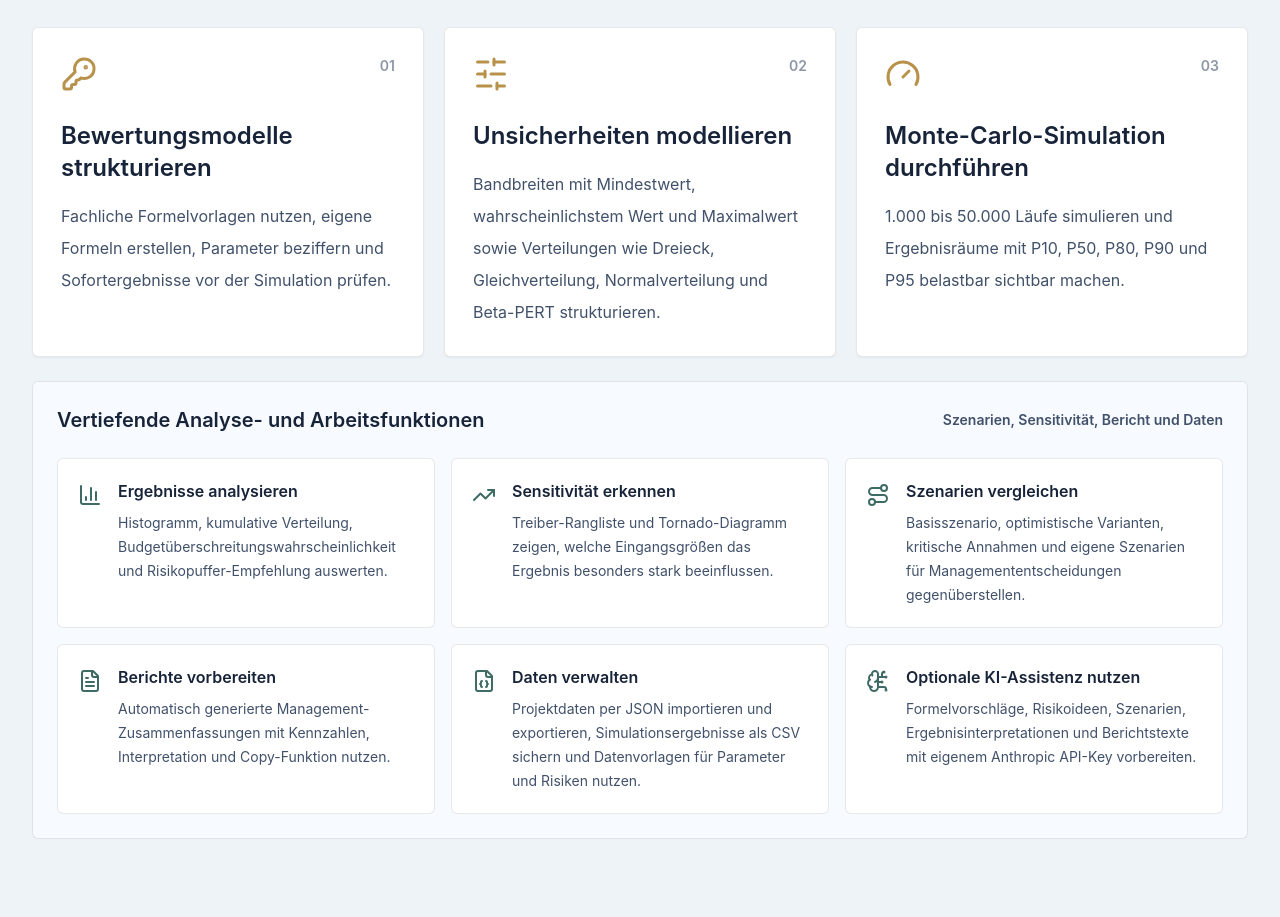
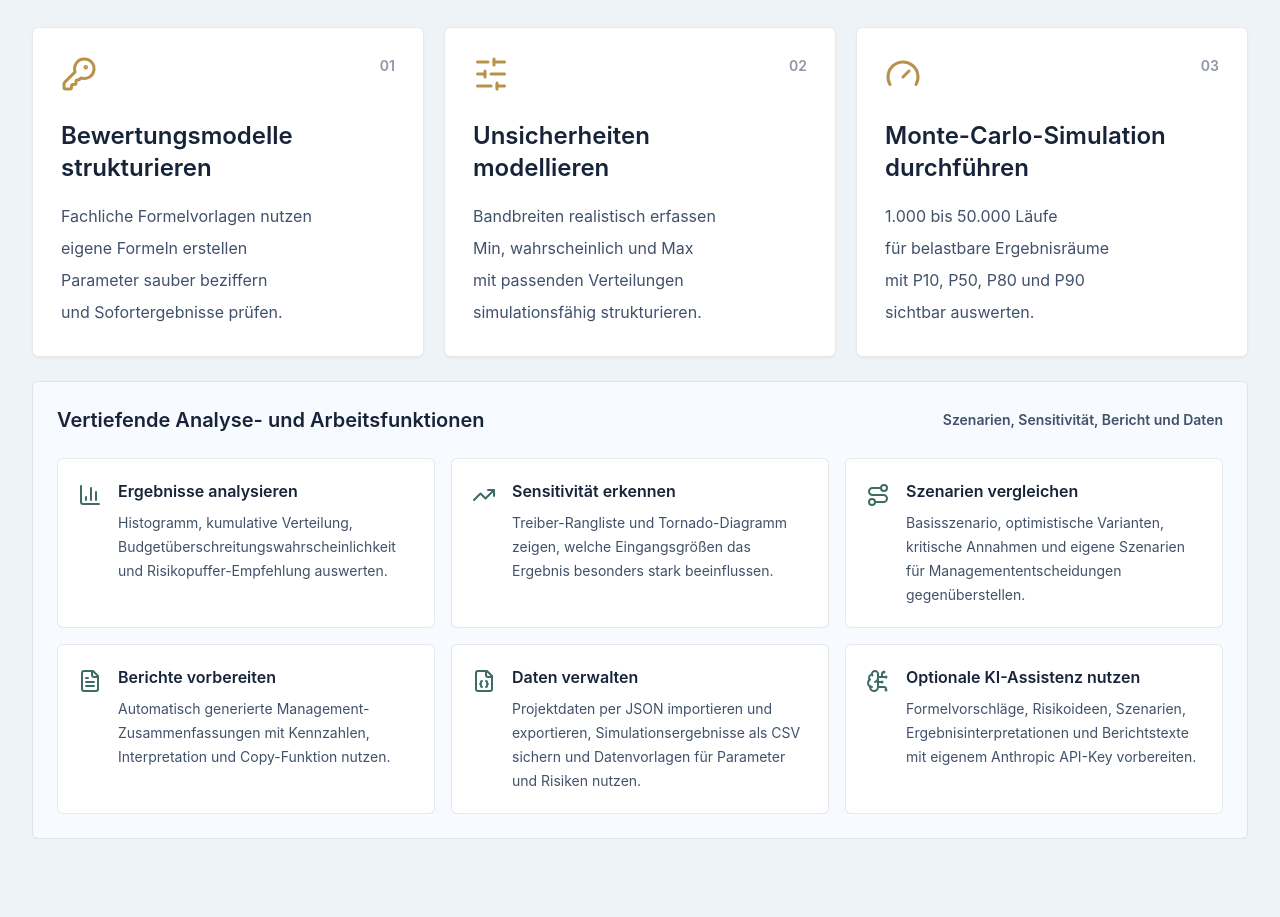
Before and after one commit to BM1964-25/SMART-RISK-Monte-Carlo-Simulation-Landingpage, a React (Vite) app: page / in a window 1280 px wide. Shown: the part 2160-3077 px from the top of the page. Built offline with nearby package versions, Linux system fonts and the light colour scheme.

Commit message:
Balance primary feature card copy

```diff
--- a/src/App.tsx
+++ b/src/App.tsx
@@ -49,17 +49,38 @@ const features = [
   {
     icon: KeyRound,
     title: "Bewertungsmodelle strukturieren",
+    titleLines: ["Bewertungsmodelle", "strukturieren"],
     text: "Fachliche Formelvorlagen nutzen, eigene Formeln erstellen, Parameter beziffern und Sofortergebnisse vor der Simulation prüfen.",
+    textLines: [
+      "Fachliche Formelvorlagen nutzen",
+      "eigene Formeln erstellen",
+      "Parameter sauber beziffern",
+      "und Sofortergebnisse prüfen.",
+    ],
   },
   {
     icon: SlidersHorizontal,
     title: "Unsicherheiten modellieren",
+    titleLines: ["Unsicherheiten", "modellieren"],
     text: "Bandbreiten mit Mindestwert, wahrscheinlichstem Wert und Maximalwert sowie Verteilungen wie Dreieck, Gleichverteilung, Normalverteilung und Beta-PERT strukturieren.",
+    textLines: [
+      "Bandbreiten realistisch erfassen",
+      "Min, wahrscheinlich und Max",
+      "mit passenden Verteilungen",
+      "simulationsfähig strukturieren.",
+    ],
   },
   {
     icon: Gauge,
     title: "Monte-Carlo-Simulation durchführen",
+    titleLines: ["Monte-Carlo-Simulation", "durchführen"],
     text: "1.000 bis 50.000 Läufe simulieren und Ergebnisräume mit P10, P50, P80, P90 und P95 belastbar sichtbar machen.",
+    textLines: [
+      "1.000 bis 50.000 Läufe",
+      "für belastbare Ergebnisräume",
+      "mit P10, P50, P80 und P90",
+      "sichtbar auswerten.",
+    ],
   },
   {
     icon: BarChart3,
@@ -469,7 +490,7 @@ function App() {
             </p>
           </div>
           <div className="mt-12 grid gap-5 lg:grid-cols-3">
-            {features.slice(0, 3).map(({ icon: Icon, title, text }, index) => (
+            {features.slice(0, 3).map(({ icon: Icon, title, text, titleLines, textLines }, index) => (
               <article
                 key={title}
                 className="rounded-md border border-ink/10 bg-white p-7 shadow-sm"
@@ -480,10 +501,20 @@ function App() {
                     0{index + 1}
                   </span>
                 </div>
-                <h3 className="mt-7 text-2xl font-semibold leading-8">
-                  {title}
+                <h3 className="mt-7 min-h-16 text-2xl font-semibold leading-8">
+                  {(titleLines ?? [title]).map((line) => (
+                    <span key={line} className="block">
+                      {line}
+                    </span>
+                  ))}
                 </h3>
-                <p className="mt-4 leading-8 text-graphite">{text}</p>
+                <p className="mt-4 min-h-32 leading-8 text-graphite">
+                  {(textLines ?? [text]).map((line) => (
+                    <span key={line} className="block">
+                      {line}
+                    </span>
+                  ))}
+                </p>
               </article>
             ))}
           </div>
```
